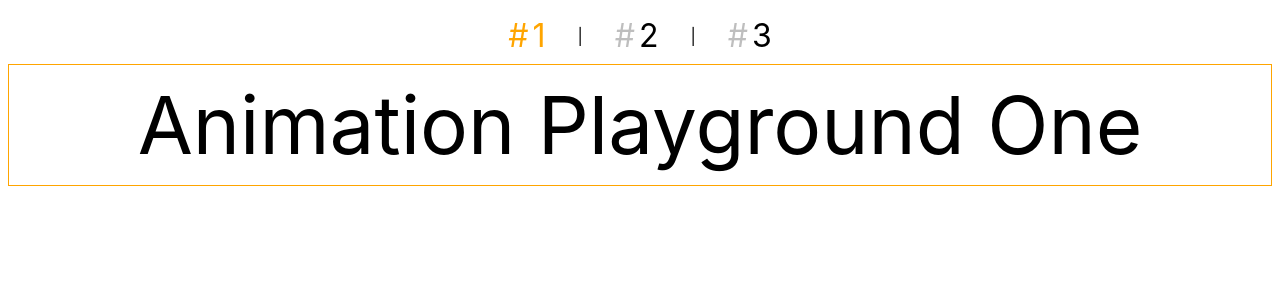
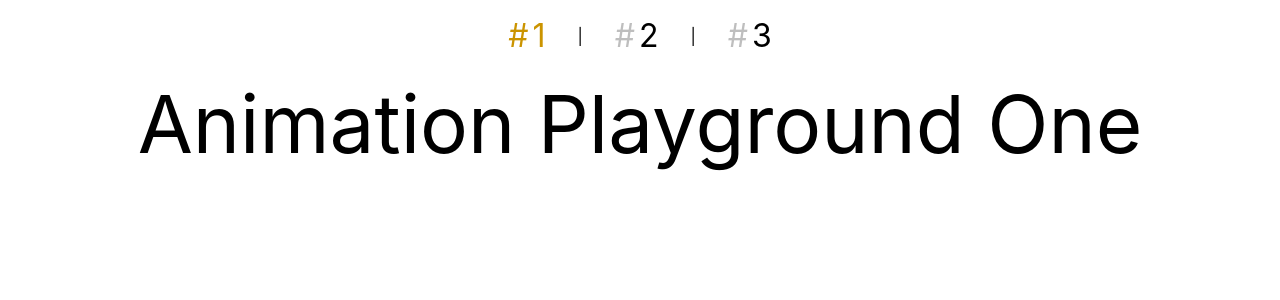
Before and after one commit to rob-letts/animation-playground, a Vue app: page / in a window 1280 px wide. Shown: the top 300 px of the page. Built offline with nearby package versions, Linux system fonts and the light colour scheme; a web font is replaced by a local one.

Commit message:
finish color scaffolding

```diff
--- a/src/App.vue
+++ b/src/App.vue
@@ -37,8 +37,9 @@ const components = [One, Two, Three]
 
 <style>
 :root {
-  --base-color: white;
-  --accent: orange;
+  --base-color: oklch(1 0 225);
+  --dim: oklch(1 0 225 / 50%);
+  --accent: oklch(0.7 0.1529 84.18);
   --transition-duration: 0.2s;
   --transition-timing-function: ease;
 }
@@ -60,11 +61,6 @@ button {
     border-radius: 4px;
   }
 
-  &:hover {
-    text-decoration: underline;
-    text-decoration-thickness: 1px;
-  }
-
   &.active {
     color: var(--accent);
   }
@@ -77,10 +73,6 @@ button {
 main {
   text-align: center;
   padding: 0.5rem;
-}
-
-section {
-  border: 1px solid var(--accent);
 }
 
 nav {
```
